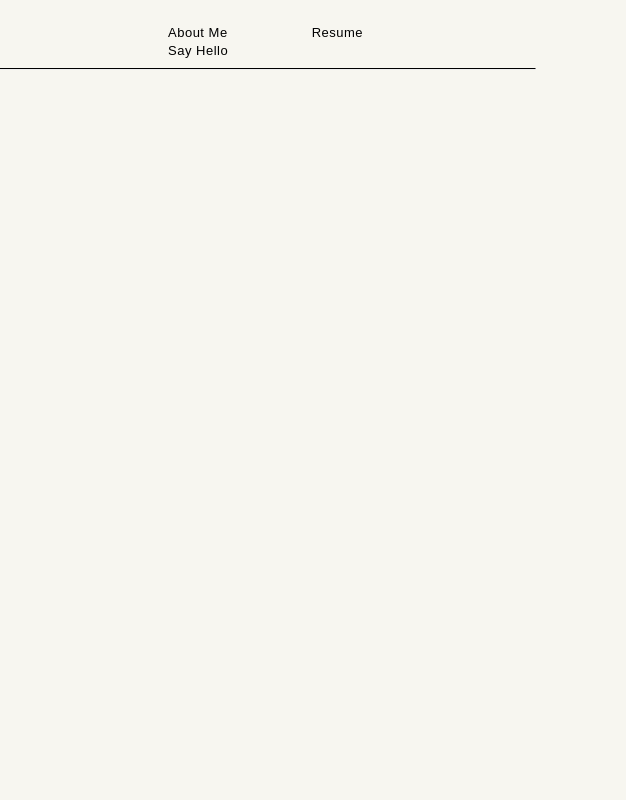
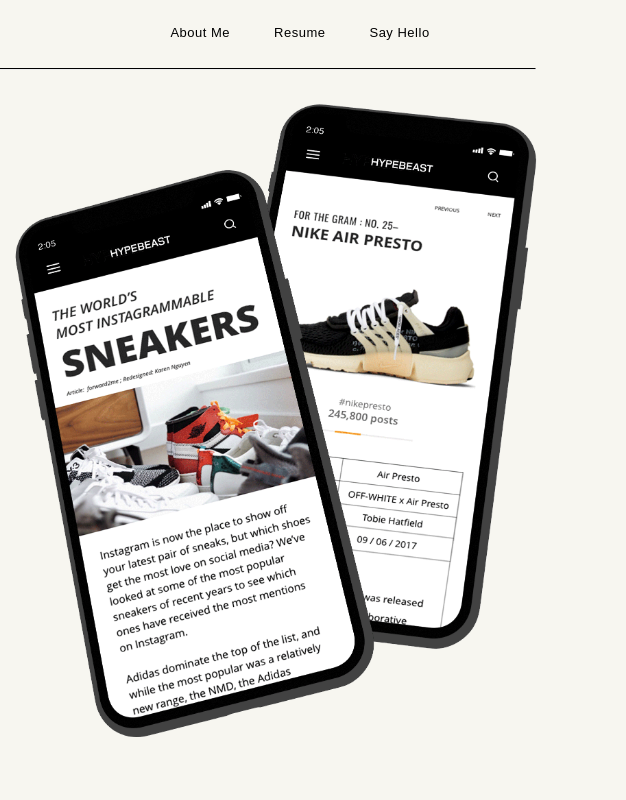
Before and after one commit to karen-nm-nguyen/portfolio, a plain HTML site: page index.html in a window 1280 px wide. Shown: the top 800 px of the page, 744-1370 px from the left, 626 px wide, since content can reach past the window. Drawn offline with Linux system fonts and the light colour scheme.

Commit message:
fix nav and hero img

```diff
--- a/style.css
+++ b/style.css
@@ -95,7 +95,9 @@
   width: 100%;
   justify-content: center;
   height: 60px;
+  flex-direction: row;
 }
+
 
 #logo {
 display: flex;
@@ -109,7 +111,7 @@
 .menu {
   display: flex;
   height: 60px;
-  width: 30%;
+  width: 40%;
   /* margin-left: 60%; */
   justify-content: center;
   position: relative;
@@ -121,12 +123,13 @@
   list-style: none;
   position: relative;
   top: 25%;
+  padding: 0 20px;
 
 }
 
 #about, #resume, #contact {
   display: inline-block;
-  padding: 0 40px;
+  /* padding: 0 40px; */
 }
 /* END NAV */
 
@@ -167,7 +170,7 @@
 }
 
 .right_container {
-  width: 812px;;
+  width: 50%;
   height: 100%;
   display: flex;
   justify-content: center;
```
